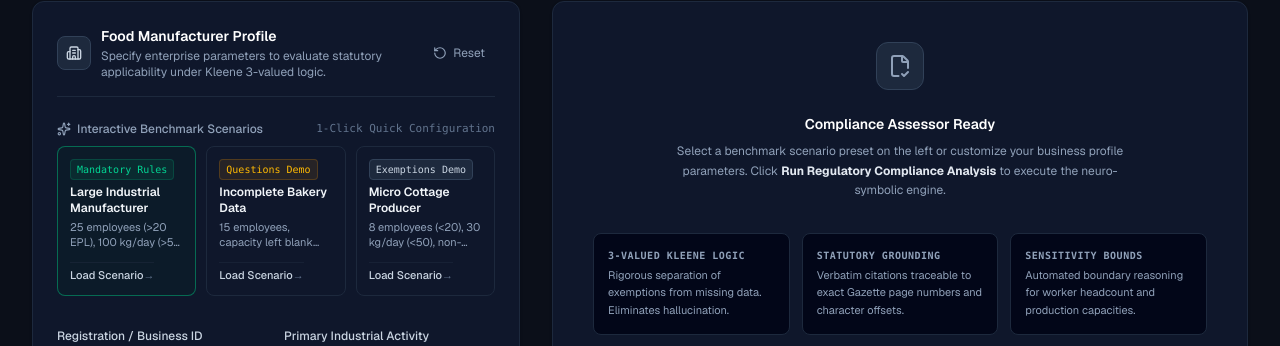
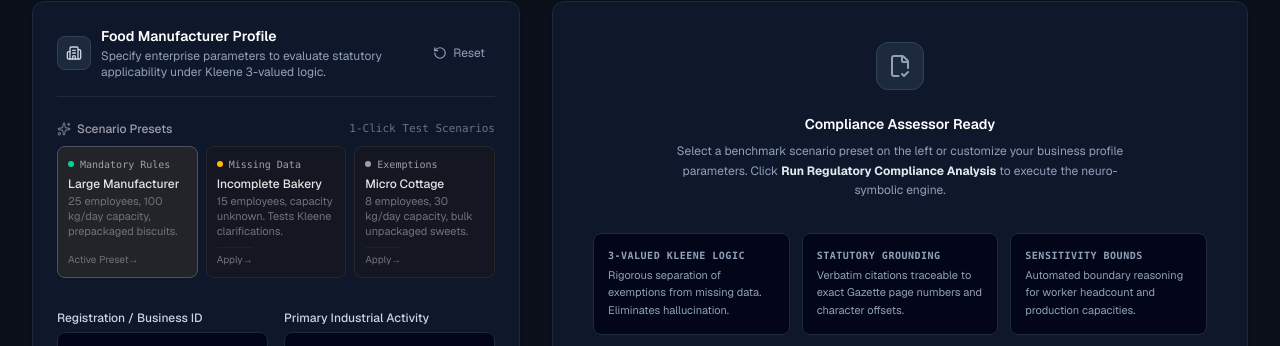
Before and after one commit to ahmdmaj/RegImpact-SL, a Next.js app in the folder frontend/: page / in a window 1280 px wide. Shown: the part 170-516 px from the top of the page. Built offline with nearby package versions, Linux system fonts and the light colour scheme; no server answers.

Commit message:
feat: add ScenarioPresetCards component for quick test scenario selection

```diff
--- a/frontend/src/components/ScenarioPresetCards.tsx
+++ b/frontend/src/components/ScenarioPresetCards.tsx
@@ -1,7 +1,7 @@
 "use client";
 
 import React from "react";
-import { Sparkles, Building2, HelpCircle, ShieldCheck } from "lucide-react";
+import { Sparkles } from "lucide-react";
 
 interface ScenarioPresetCardsProps {
   onSelectPreset: (type: "compliant" | "incomplete" | "exempt") => void;
@@ -15,44 +15,38 @@ export const ScenarioPresetCards: React.FC<ScenarioPresetCardsProps> = ({
   const presets = [
     {
       id: "compliant" as const,
-      title: "Large Industrial Manufacturer",
-      subtitle: "Mandatory Thresholds Triggered",
-      desc: "25 employees (>20 EPL), 100 kg/day (>50 kg/day FCAU), prepackaged biscuits.",
-      badge: "Mandatory Rules",
-      badgeColor: "bg-emerald-500/10 text-emerald-400 border-emerald-500/20",
-      activeBorder: "border-emerald-500/50 bg-emerald-950/20",
+      title: "Large Manufacturer",
+      desc: "25 employees, 100 kg/day capacity, prepackaged biscuits.",
+      tag: "Mandatory Rules",
+      dot: "bg-emerald-400",
     },
     {
       id: "incomplete" as const,
-      title: "Incomplete Bakery Data",
-      subtitle: "Kleene Abstention & Clarifications",
-      desc: "15 employees, capacity left blank (UNKNOWN). Demonstrates missing data questions.",
-      badge: "Questions Demo",
-      badgeColor: "bg-amber-500/10 text-amber-400 border-amber-500/20",
-      activeBorder: "border-amber-500/50 bg-amber-950/20",
+      title: "Incomplete Bakery",
+      desc: "15 employees, capacity unknown. Tests Kleene clarifications.",
+      tag: "Missing Data",
+      dot: "bg-amber-400",
     },
     {
       id: "exempt" as const,
-      title: "Micro Cottage Producer",
-      subtitle: "Exemption Boundaries",
-      desc: "8 employees (<20), 30 kg/day (<50), non-packaged traditional confectioneries.",
-      badge: "Exemptions Demo",
-      badgeColor: "bg-slate-800 text-slate-300 border-slate-700",
-      activeBorder: "border-slate-500 bg-slate-800/40",
+      title: "Micro Cottage",
+      desc: "8 employees, 30 kg/day capacity, bulk unpackaged sweets.",
+      tag: "Exemptions",
+      dot: "bg-zinc-400",
     },
   ];
 
   return (
     <div className="space-y-2">
       <div className="flex items-center justify-between">
-        <label className="text-xs font-medium text-slate-400 flex items-center gap-1.5">
-          <Sparkles className="w-3.5 h-3.5 text-slate-400" />
-          <span>Interactive Benchmark Scenarios</span>
+        <label className="text-xs font-medium text-zinc-400 flex items-center gap-1.5">
+          <Sparkles className="w-3.5 h-3.5 text-zinc-500" />
+          <span>Scenario Presets</span>
         </label>
-        <span className="text-[11px] text-slate-500 font-mono">1-Click Quick Configuration</span>
+        <span className="text-[11px] text-zinc-500 font-mono">1-Click Test Scenarios</span>
       </div>
 
-      <div className="grid grid-cols-1 md:grid-cols-3 gap-2.5">
+      <div className="grid grid-cols-1 md:grid-cols-3 gap-2">
         {presets.map((p) => {
           const isActive = activePreset === p.id;
           return (
@@ -60,29 +54,28 @@ export const ScenarioPresetCards: React.FC<ScenarioPresetCardsProps> = ({
               key={p.id}
               type="button"
               onClick={() => onSelectPreset(p.id)}
-              className={`p-3 rounded-lg border text-left transition-all cursor-pointer flex flex-col justify-between gap-2 ${
+              className={`p-2.5 rounded-lg border text-left transition-colors cursor-pointer flex flex-col justify-between gap-1.5 ${
                 isActive
-                  ? p.activeBorder
-                  : "bg-slate-900 border-slate-800 hover:border-slate-700 hover:bg-slate-850"
+                  ? "bg-zinc-800/80 border-zinc-600 text-zinc-100"
+                  : "bg-zinc-900/60 border-zinc-800 hover:border-zinc-700 hover:bg-zinc-800/40 text-zinc-300"
               }`}
             >
               <div>
-                <div className="flex items-center justify-between gap-1 mb-1">
-                  <span className={`text-[10px] font-mono px-1.5 py-0.5 rounded border ${p.badgeColor}`}>
-                    {p.badge}
-                  </span>
+                <div className="flex items-center gap-1.5 mb-1">
+                  <span className={`w-1.5 h-1.5 rounded-full ${p.dot}`} />
+                  <span className="text-[10px] font-mono text-zinc-400">{p.tag}</span>
                 </div>
-                <h4 className="text-xs font-semibold text-slate-100">
+                <h4 className="text-xs font-medium text-zinc-200">
                   {p.title}
                 </h4>
-                <p className="text-[11px] text-slate-400 mt-1 leading-snug line-clamp-2">
+                <p className="text-[11px] text-zinc-500 mt-0.5 leading-snug">
                   {p.desc}
                 </p>
               </div>
 
-              <div className="pt-1 text-[11px] font-medium text-slate-300 flex items-center justify-between border-t border-slate-800/60 mt-1">
-                <span>Load Scenario</span>
-                <span className="text-slate-500">&rarr;</span>
+              <div className="text-[10px] text-zinc-500 flex items-center justify-between pt-1 border-t border-zinc-800/60 mt-0.5">
+                <span>{isActive ? "Active Preset" : "Apply"}</span>
+                <span>&rarr;</span>
               </div>
             </button>
           );
```
